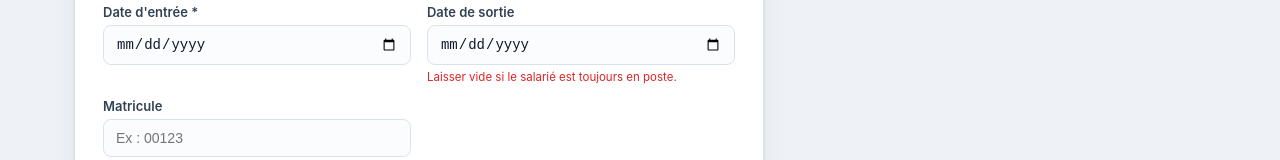
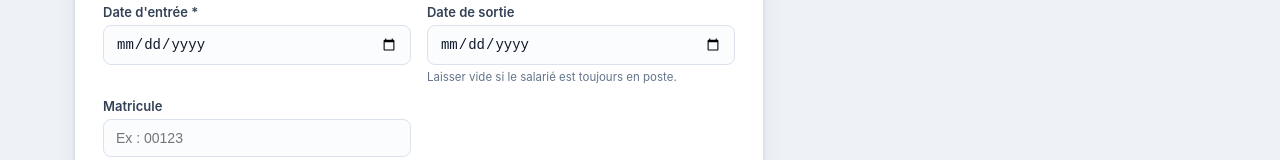
Before and after one commit to Hichaminventor10/Attestation_generator, a React (Vite) app: page / in a window 1280 px wide. Shown: the part 626-786 px from the top of the page. Built offline with nearby package versions, Linux system fonts and the light colour scheme; no server answers; the database is empty.

Commit message:
global styles ui

```diff
--- a/src/styles/ui.css
+++ b/src/styles/ui.css
@@ -67,7 +67,7 @@
   display: block;
   margin-top: 5px;
   font-size: 11.5px;
-  color: var(--danger);
+  color: var(--muted);
 }
 
 .alert {
```
